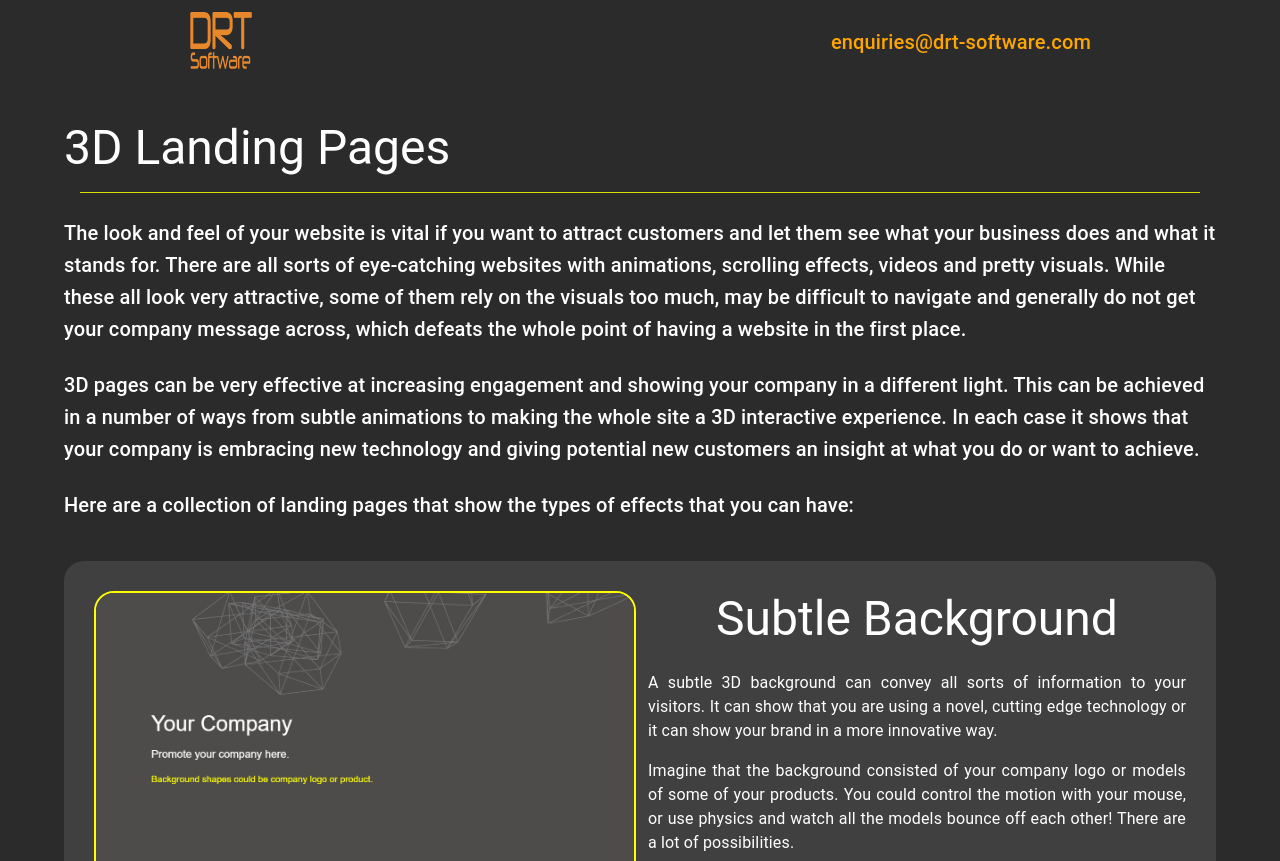
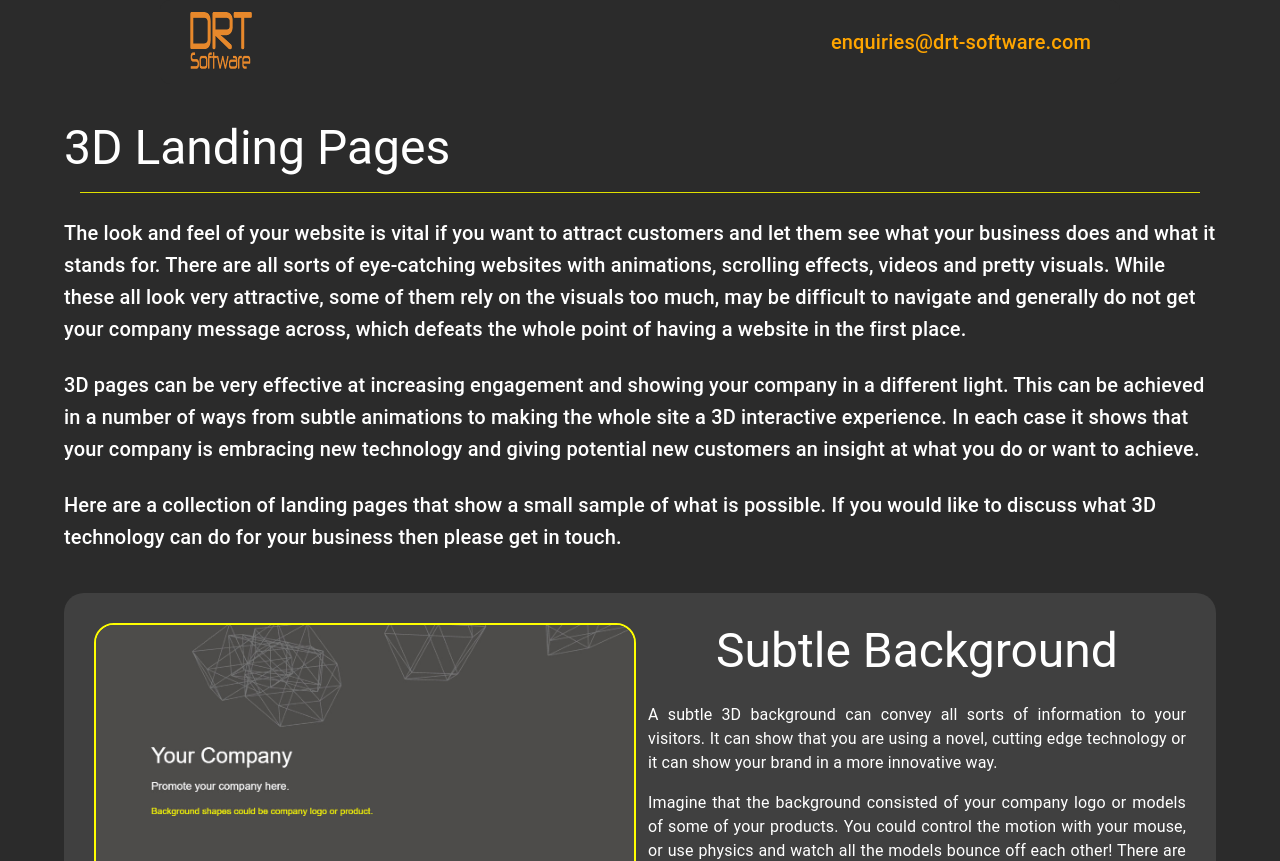
Before and after one commit to DoctorTone/landing3D, a React (Vite) app: page / in a window 1280 px wide. Shown: the top 861 px of the page. Built offline with nearby package versions, Linux system fonts and the light colour scheme.

Commit message:
Updated main section text

```diff
--- a/src/components/TopSection.tsx
+++ b/src/components/TopSection.tsx
@@ -27,8 +27,9 @@ const TopSection = () => {
         or want to achieve.
       </Typography>
       <Typography variant="h6" sx={{ mt: 3 }} id="projects_page">
-        Here are a collection of landing pages that show the types of effects
-        that you can have:
+        Here are a collection of landing pages that show a small sample of what
+        is possible. If you would like to discuss what 3D technology can do for
+        your business then please get in touch.
       </Typography>
     </Container>
   );
```
